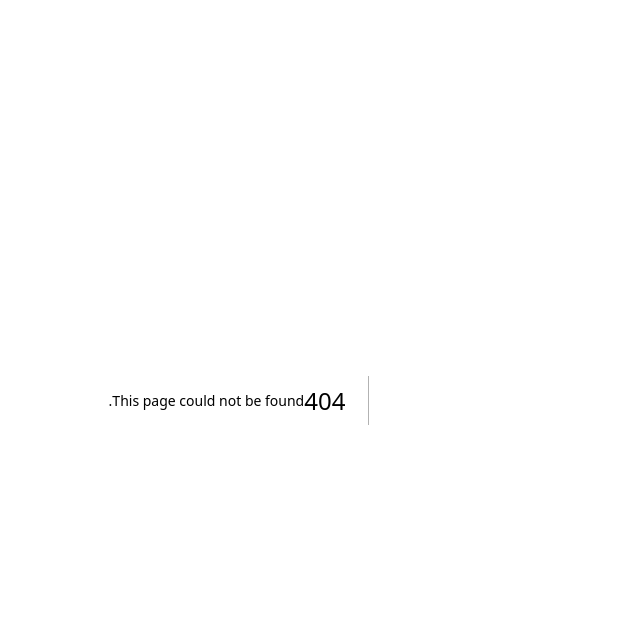
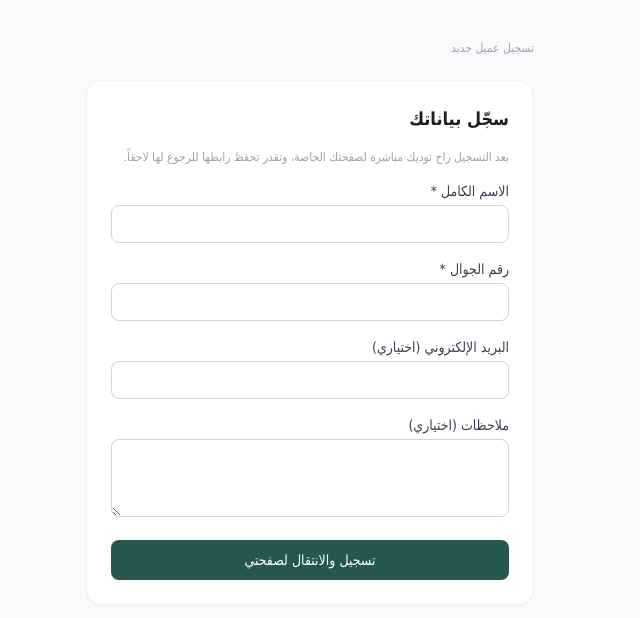
Before and after one commit to khalbkk1-creator/legal-office, a Next.js app: page /register in a window 1280 px wide. Before the commit this address had no page. Shown: the top 618 px of the page, without its empty margins (433-1073 px from the left). Built offline with nearby package versions, Linux system fonts and the light colour scheme; no server answers; the database is empty.

Commit message:
Add portal document upload, WhatsApp link sharing, and self-registration

```diff
--- a/src/app/(app)/clients/[id]/PortalLinkGenerator.tsx
+++ b/src/app/(app)/clients/[id]/PortalLinkGenerator.tsx
@@ -6,15 +6,20 @@ import { useRouter } from "next/navigation";
 export default function PortalLinkGenerator({
   clientId,
   existingToken,
+  clientPhone,
 }: {
   clientId: string;
   existingToken: string | null;
+  clientPhone: string | null;
 }) {
   const router = useRouter();
   const [loading, setLoading] = useState(false);
   const [copied, setCopied] = useState(false);
 
   const link = existingToken && typeof window !== "undefined" ? `${window.location.origin}/portal/${existingToken}` : "";
+  const whatsappNumber = clientPhone ? clientPhone.replace(/[^0-9]/g, "") : "";
+  const whatsappMessage = encodeURIComponent(`مرحباً، هذا رابط بوابتك الخاصة لمتابعة قضيتك وفواتيرك:\n${link}`);
+  const whatsappHref = `https://wa.me/${whatsappNumber}?text=${whatsappMessage}`;
 
   async function generate() {
     setLoading(true);
@@ -50,6 +55,16 @@ export default function PortalLinkGenerator({
             >
               {copied ? "تم النسخ ✓" : "نسخ الرابط"}
             </button>
+            {clientPhone && (
+              <a
+                href={whatsappHref}
+                target="_blank"
+                rel="noopener noreferrer"
+                className="text-xs bg-green-600 hover:bg-green-700 text-white rounded-lg px-3 py-2 whitespace-nowrap"
+              >
+                إرسال واتساب
+              </a>
+            )}
           </div>
           <button
             onClick={generate}
--- a/src/app/(app)/clients/[id]/page.tsx
+++ b/src/app/(app)/clients/[id]/page.tsx
@@ -39,7 +39,7 @@ export default async function ClientDetailPage({ params }: { params: { id: strin
         <Row label="العنوان" value={client.address ?? "—"} />
       </div>
 
-      <PortalLinkGenerator clientId={client.id} existingToken={client.accessToken} />
+      <PortalLinkGenerator clientId={client.id} existingToken={client.accessToken} clientPhone={client.phone} />
 
       <div className="bg-white rounded-2xl border border-gray-100 shadow-sm p-6">
         <h2 className="font-bold text-ink mb-4">قضايا العميل ({client.cases.length})</h2>
--- /dev/null
+++ b/src/app/api/portal/[token]/cases/[caseId]/documents/route.ts
@@ -0,0 +1,50 @@
+import { NextRequest, NextResponse } from "next/server";
+import { prisma } from "@/lib/prisma";
+import { supabaseAdmin, DOCUMENTS_BUCKET } from "@/lib/supabaseAdmin";
+
+export async function POST(
+  req: NextRequest,
+  { params }: { params: { token: string; caseId: string } }
+) {
+  const client = await prisma.client.findUnique({ where: { accessToken: params.token } });
+  if (!client) return NextResponse.json({ error: "رابط غير صالح" }, { status: 404 });
+
+  const caseItem = await prisma.case.findUnique({ where: { id: params.caseId } });
+  if (!caseItem || caseItem.clientId !== client.id) {
+    return NextResponse.json({ error: "القضية غير موجودة" }, { status: 404 });
+  }
+
+  const formData = await req.formData();
+  const file = formData.get("file") as File | null;
+  if (!file) return NextResponse.json({ error: "لم يتم إرفاق ملف" }, { status: 400 });
+
+  if (file.size > 10 * 1024 * 1024) {
+    return NextResponse.json({ error: "حجم الملف كبير جداً (الحد الأقصى 10 ميجابايت)" }, { status: 400 });
+  }
+
+  const arrayBuffer = await file.arrayBuffer();
+  const buffer = Buffer.from(arrayBuffer);
+  const safeName = file.name.replace(/[^a-zA-Z0-9._-]/g, "_");
+  const storagePath = `${params.caseId}/${Date.now()}-${safeName}`;
+
+  const { error: uploadError } = await supabaseAdmin.storage
+    .from(DOCUMENTS_BUCKET)
+    .upload(storagePath, buffer, { contentType: file.type || "application/octet-stream" });
+
+  if (uploadError) {
+    return NextResponse.json({ error: `فشل رفع الملف: ${uploadError.message}` }, { status: 500 });
+  }
+
+  const { data: publicUrlData } = supabaseAdmin.storage.from(DOCUMENTS_BUCKET).getPublicUrl(storagePath);
+
+  const document = await prisma.caseDocument.create({
+    data: {
+      caseId: params.caseId,
+      fileName: file.name,
+      fileUrl: publicUrlData.publicUrl,
+      fileSize: file.size,
+    },
+  });
+
+  return NextResponse.json(document, { status: 201 });
+}
--- /dev/null
+++ b/src/app/api/register/route.ts
@@ -0,0 +1,29 @@
+import { NextRequest, NextResponse } from "next/server";
+import { prisma } from "@/lib/prisma";
+import crypto from "crypto";
+
+export async function POST(req: NextRequest) {
+  const body = await req.json();
+  const name = (body.name || "").trim();
+  const phone = (body.phone || "").trim();
+  const email = (body.email || "").trim();
+  const notes = (body.notes || "").trim();
+
+  if (!name || !phone) {
+    return NextResponse.json({ error: "الاسم والجوال مطلوبان" }, { status: 400 });
+  }
+
+  const accessToken = crypto.randomBytes(24).toString("base64url");
+
+  const client = await prisma.client.create({
+    data: {
+      name,
+      phone,
+      email: email || undefined,
+      notes: notes || undefined,
+      accessToken,
+    },
+  });
+
+  return NextResponse.json({ ok: true, portalToken: client.accessToken }, { status: 201 });
+}
--- /dev/null
+++ b/src/app/portal/[token]/PortalUpload.tsx
@@ -0,0 +1,45 @@
+"use client";
+
+import { useState } from "react";
+import { useRouter } from "next/navigation";
+
+export default function PortalUpload({ token, caseId }: { token: string; caseId: string }) {
+  const router = useRouter();
+  const [uploading, setUploading] = useState(false);
+  const [error, setError] = useState("");
+
+  async function handleUpload(e: React.ChangeEvent<HTMLInputElement>) {
+    const file = e.target.files?.[0];
+    if (!file) return;
+    setUploading(true);
+    setError("");
+
+    const formData = new FormData();
+    formData.append("file", file);
+
+    const res = await fetch(`/api/portal/${token}/cases/${caseId}/documents`, {
+      method: "POST",
+      body: formData,
+    });
+
+    setUploading(false);
+    e.target.value = "";
+
+    if (!res.ok) {
+      const data = await res.json().catch(() => ({}));
+      setError(data.error || "تعذر رفع الملف");
+      return;
+    }
+    router.refresh();
+  }
+
+  return (
+    <div className="mt-2">
+      <label className="text-xs text-primary-700 font-medium hover:underline cursor-pointer bg-primary-50 rounded-lg px-2 py-1 inline-block">
+        {uploading ? "جاري الرفع..." : "+ إرفاق مستند"}
+        <input type="file" onChange={handleUpload} disabled={uploading} className="hidden" />
+      </label>
+      {error && <p className="text-xs text-red-600 mt-1">{error}</p>}
+    </div>
+  );
+}
--- a/src/app/portal/[token]/page.tsx
+++ b/src/app/portal/[token]/page.tsx
@@ -1,6 +1,7 @@
 import { notFound } from "next/navigation";
 import { prisma } from "@/lib/prisma";
 import QuoteResponse from "./QuoteResponse";
+import PortalUpload from "./PortalUpload";
 
 const statusLabels: Record<string, { label: string; color: string }> = {
   UNDER_REVIEW: { label: "تحت الدراسة", color: "bg-blue-50 text-blue-700" },
@@ -110,6 +111,7 @@ export default async function ClientPortalPage({ params }: { params: { token: st
                     </div>
                   </div>
                 )}
+                <PortalUpload token={params.token} caseId={c.id} />
               </div>
             ))}
             {client.cases.length === 0 && (
--- /dev/null
+++ b/src/app/register/page.tsx
@@ -0,0 +1,125 @@
+"use client";
+
+import { useEffect, useState } from "react";
+import { useRouter } from "next/navigation";
+
+export default function RegisterPage() {
+  const router = useRouter();
+  const [officeName, setOfficeName] = useState("");
+  const [logoUrl, setLogoUrl] = useState("");
+  const [form, setForm] = useState({ name: "", phone: "", email: "", notes: "" });
+  const [loading, setLoading] = useState(false);
+  const [error, setError] = useState("");
+
+  useEffect(() => {
+    fetch("/api/office-public-info")
+      .then((r) => r.json())
+      .then((d) => {
+        setOfficeName(d.officeName || "");
+        setLogoUrl(d.logoUrl || "");
+      })
+      .catch(() => {});
+  }, []);
+
+  function update(field: string, value: string) {
+    setForm((f) => ({ ...f, [field]: value }));
+  }
+
+  async function handleSubmit(e: React.FormEvent) {
+    e.preventDefault();
+    setLoading(true);
+    setError("");
+
+    const res = await fetch("/api/register", {
+      method: "POST",
+      headers: { "Content-Type": "application/json" },
+      body: JSON.stringify(form),
+    });
+
+    if (!res.ok) {
+      setLoading(false);
+      const data = await res.json().catch(() => ({}));
+      setError(data.error || "تعذر إتمام التسجيل");
+      return;
+    }
+
+    const data = await res.json();
+    router.push(`/portal/${data.portalToken}`);
+  }
+
+  return (
+    <div className="min-h-screen bg-gray-50 py-10 px-4" dir="rtl">
+      <div className="max-w-md mx-auto">
+        <div className="flex items-center gap-3 mb-6">
+          {logoUrl && (
+            // eslint-disable-next-line @next/next/no-img-element
+            <img src={logoUrl} alt="" className="w-12 h-12 object-contain" />
+          )}
+          <div>
+            {officeName && <p className="font-bold text-ink">{officeName}</p>}
+            <p className="text-xs text-gray-400">تسجيل عميل جديد</p>
+          </div>
+        </div>
+
+        <form onSubmit={handleSubmit} className="bg-white rounded-2xl border border-gray-100 shadow-sm p-6 space-y-4">
+          <h1 className="text-lg font-bold text-ink">سجّل بياناتك</h1>
+          <p className="text-xs text-gray-400">
+            بعد التسجيل راح توديك مباشرة لصفحتك الخاصة، وتقدر تحفظ رابطها للرجوع لها لاحقاً.
+          </p>
+
+          <div>
+            <label className="block text-sm font-medium text-gray-700 mb-1">الاسم الكامل *</label>
+            <input
+              required
+              value={form.name}
+              onChange={(e) => update("name", e.target.value)}
+              className="w-full rounded-lg border border-gray-300 px-3 py-2 text-sm"
+            />
+          </div>
+
+          <div>
+            <label className="block text-sm font-medium text-gray-700 mb-1">رقم الجوال *</label>
+            <input
+              required
+              value={form.phone}
+              onChange={(e) => update("phone", e.target.value)}
+              className="w-full rounded-lg border border-gray-300 px-3 py-2 text-sm"
+              dir="ltr"
+            />
+          </div>
+
+          <div>
+            <label className="block text-sm font-medium text-gray-700 mb-1">البريد الإلكتروني (اختياري)</label>
+            <input
+              type="email"
+              value={form.email}
+              onChange={(e) => update("email", e.target.value)}
+              className="w-full rounded-lg border border-gray-300 px-3 py-2 text-sm"
+              dir="ltr"
+            />
+          </div>
+
+          <div>
+            <label className="block text-sm font-medium text-gray-700 mb-1">ملاحظات (اختياري)</label>
+            <textarea
+              value={form.notes}
+              onChange={(e) => update("notes", e.target.value)}
+              rows={3}
+              className="w-full rounded-lg border border-gray-300 px-3 py-2 text-sm"
+            />
+          </div>
+
+          {error && <p className="text-sm text-red-600 bg-red-50 rounded-lg px-3 py-2">{error}</p>}
+
+          <button
+            type="submit"
+            disabled={loading}
+            className="w-full bg-primary-700 hover:bg-primary-800 text-white rounded-lg px-5 py-2.5 text-sm font-medium disabled:opacity-60"
+          >
+            {loading ? "جاري التسجيل..." : "تسجيل والانتقال لصفحتي"}
+          </button>
+        </form>
+      </div>
+    </div>
+  );
+}
```
